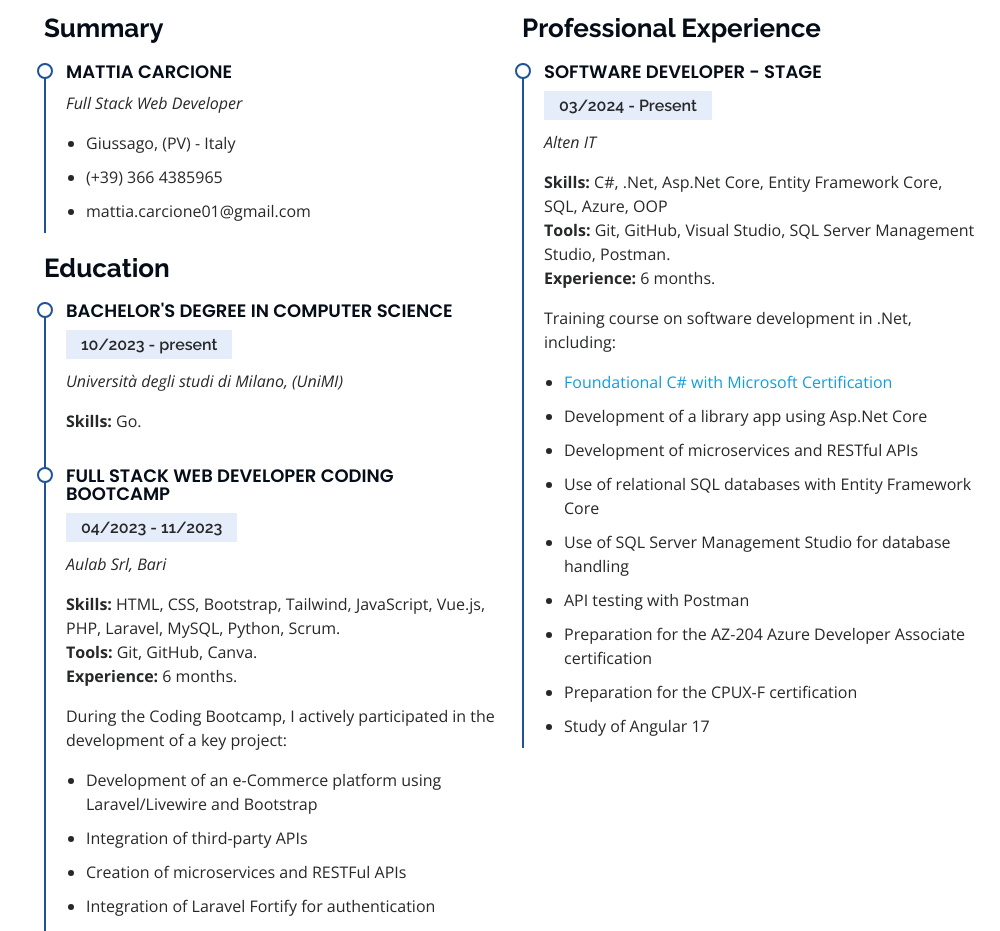
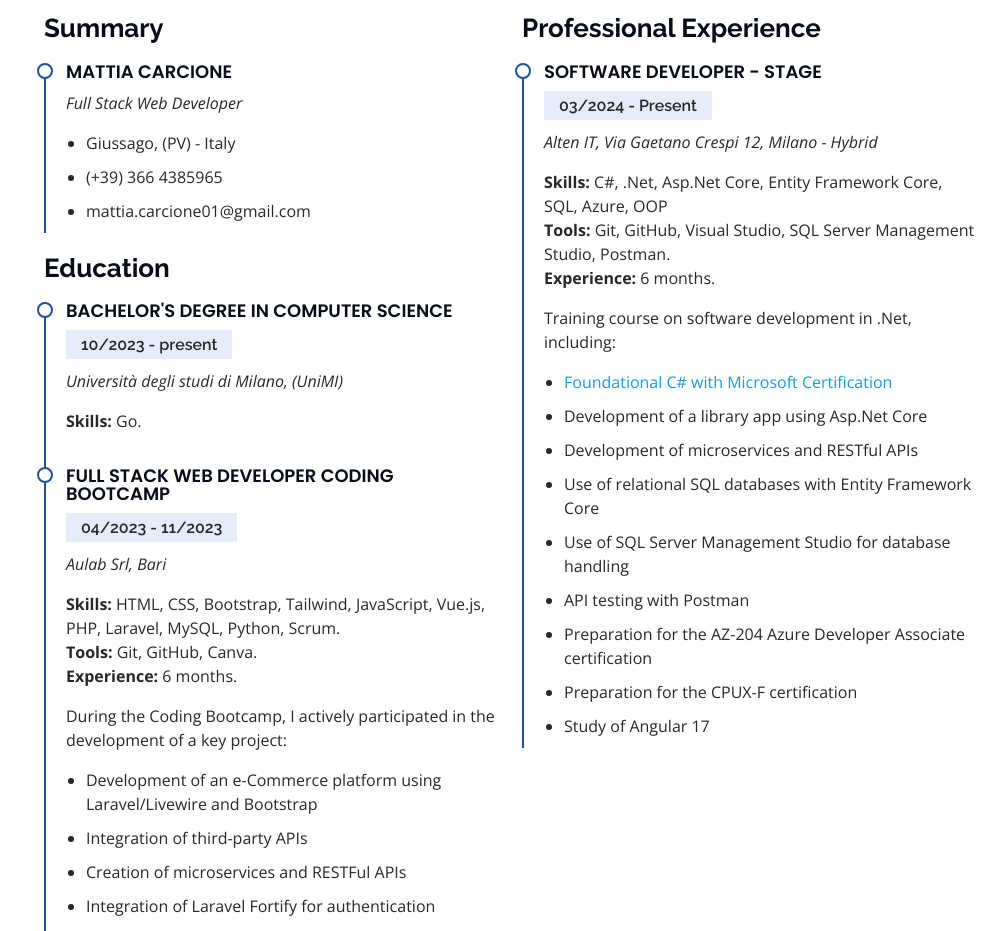
Before and after one commit to Mattia-Carcione/mattia-carcione-portfolio, a plain HTML site: page index.html in a window 1280 px wide. Shown: the part 2600-3531 px from the top of the page, without its empty margins (280-1280 px from the left). Drawn offline with nearby package versions, Linux system fonts and the light colour scheme.

Commit message:
update resume

```diff
--- a/index.html
+++ b/index.html
@@ -394,7 +394,7 @@
                         <div class="resume-item">
                             <h4>Software Developer - Stage</h4>
                             <h5>03/2024 - Present</h5>
-                            <p><em>Alten IT</em></p>
+                            <p><em>Alten IT, Via Gaetano Crespi 12, Milano - Hybrid</em></p>
                             <p><strong>Skills:</strong> C#, .Net, Asp.Net Core, Entity Framework Core, SQL, Azure, OOP <br>
                                 <strong>Tools:</strong> Git, GitHub, Visual Studio, SQL Server Management Studio, Postman. <br>
                                 <strong>Experience:</strong> 6 months. <br>
```
